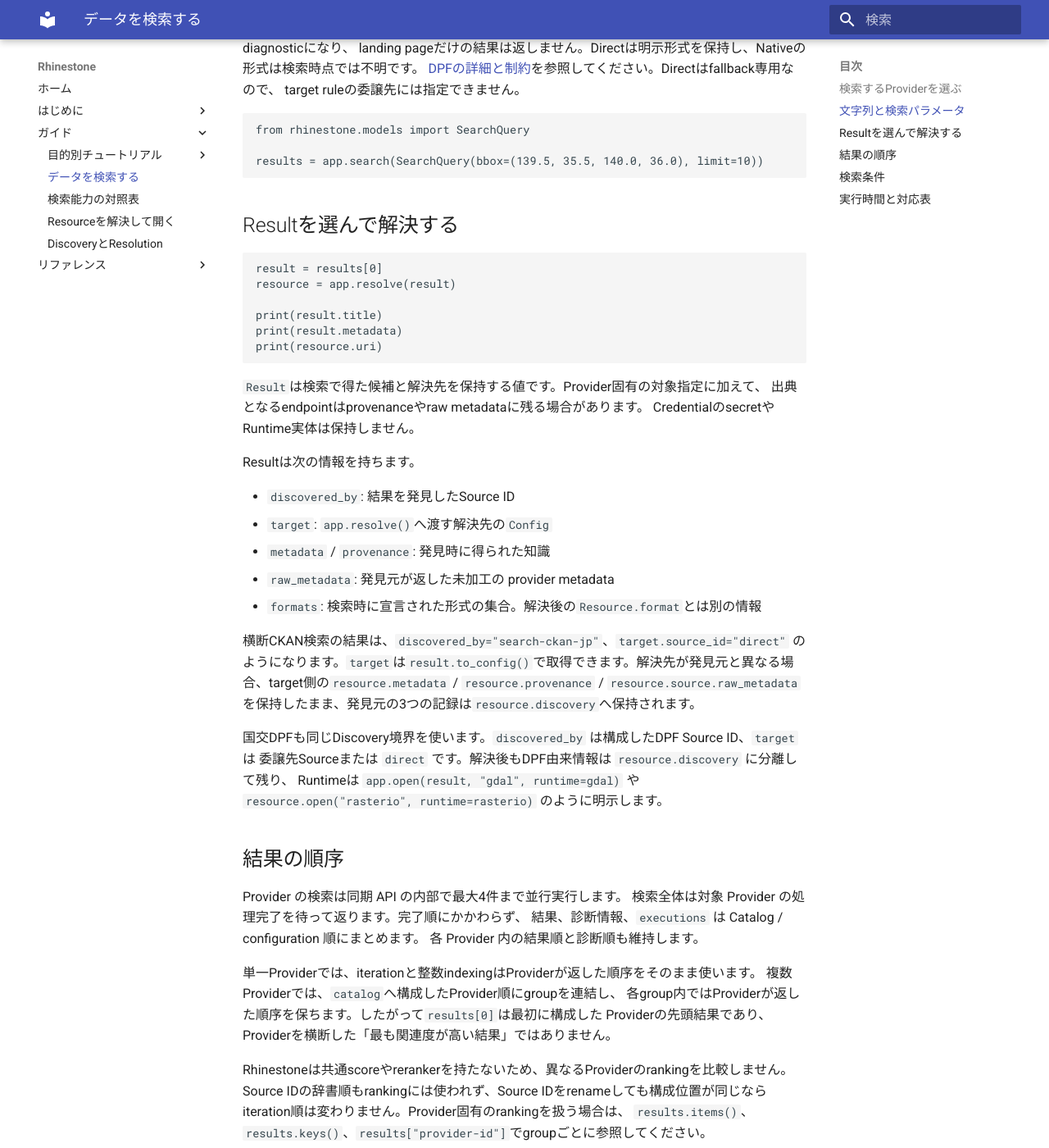
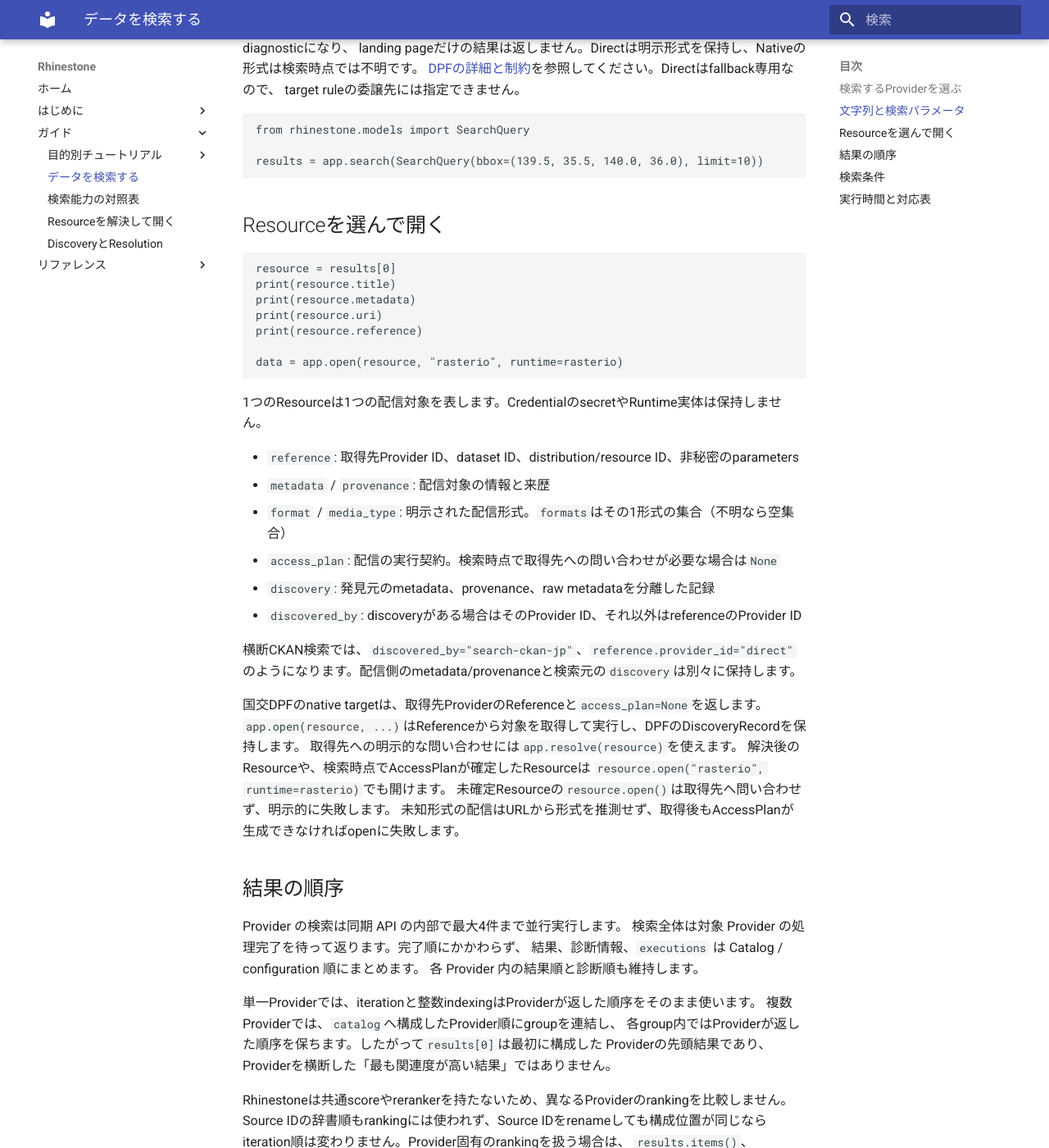
Before and after one commit to u-kitazawa/rhinestone, an MkDocs documentation site: the page built from docs/search.md, in a window 1280 px wide and 1400 px high, scrolled down 3712 px. Shown: the whole window at 82% size. Built offline with MkDocs 1.6.1 and Material for MkDocs 9.7.7, drawn with Linux system fonts in a browser that asks for light colours; some of the changed text lies outside the part shown.

Commit message:
fix: preserve deferred Resource discovery and resolve before open

````diff
--- a/docs/search.md
+++ b/docs/search.md
@@ -115,7 +115,7 @@
 候補形式をRhinestoneが検索後に絞り込みます。post-filter時の`limit`は絞り込み後に適用します。
 URI suffixから形式を推測しません。形式不明の結果を含めるには`Format.UNKNOWN`を明示します。
 ただし、CKAN系のAdapter内照合では、`XLSX`のような非空の未登録形式は
-`Format.UNKNOWN`に一致しません。取得する場合は`format`を省略し、`result.formats`を
+`Format.UNKNOWN`に一致しません。取得する場合は`format`を省略し、`resource.formats`を
 確認してください。Coordinatorによる照合との違いは
 [検索能力の対照表](search-capabilities.md)に記載しています。
 
@@ -130,7 +130,7 @@
 Presetは検索候補集合であり、Runtimeでのopen成功を保証しません。最終判定は解決後のExecution
 Adapterが行います。collection、asset、provider固有の詳細検索は共通引数にしていません。
 
-Coordinatorによる絞り込みは`Result.formats`だけを照合し、raw metadataやURIから形式を
+Coordinatorによる絞り込みは`Resource.formats`だけを照合し、raw metadataやURIから形式を
 補完しません。`limit=None`で取得したProviderの既定範囲を絞るため、指定件数に達するまで
 追加pageを取得するとは限りません。CKAN系はAdapter内で形式を照合し、件数が足りなければ
 次のpackage pageを取得します。検索時に形式を設定しないProviderもあります。
@@ -167,34 +167,37 @@
 results = app.search(SearchQuery(bbox=(139.5, 35.5, 140.0, 36.0), limit=10))
 ```
 
-## Resultを選んで解決する
+## Resourceを選んで開く
 
 ```python
-result = results[0]
-resource = app.resolve(result)
+resource = results[0]
+print(resource.title)
+print(resource.metadata)
+print(resource.uri)
+print(resource.reference)
 
-print(result.title)
-print(result.metadata)
-print(resource.uri)
+data = app.open(resource, "rasterio", runtime=rasterio)
 ```
 
-`Result`は検索で得た候補と解決先を保持する値です。Provider固有の対象指定に加えて、
-出典となるendpointはprovenanceやraw metadataに残る場合があります。
-CredentialのsecretやRuntime実体は保持しません。
+1つのResourceは1つの配信対象を表します。CredentialのsecretやRuntime実体は保持しません。
 
-Resultは次の情報を持ちます。
+- `reference`: 取得先Provider ID、dataset ID、distribution/resource ID、非秘密のparameters
+- `metadata` / `provenance`: 配信対象の情報と来歴
+- `format` / `media_type`: 明示された配信形式。`formats`はその1形式の集合（不明なら空集合）
+- `access_plan`: 配信の実行契約。検索時点で取得先への問い合わせが必要な場合は`None`
+- `discovery`: 発見元のmetadata、provenance、raw metadataを分離した記録
+- `discovered_by`: discoveryがある場合はそのProvider ID、それ以外はreferenceのProvider ID
 
-- `discovered_by`: 結果を発見したSource ID
-- `target`: `app.resolve()`へ渡す解決先の`Config`
-- `metadata` / `provenance`: 発見時に得られた知識
-- `raw_metadata`: 発見元が返した未加工の provider metadata
-- `formats`: 検索時に宣言された形式の集合。解決後の`Resource.format`とは別の情報
+横断CKAN検索では、`discovered_by="search-ckan-jp"`、`reference.provider_id="direct"`
+のようになります。配信側のmetadata/provenanceと検索元の`discovery`は別々に保持します。
 
-横断CKAN検索の結果は、`discovered_by="search-ckan-jp"`、`target.source_id="direct"` のようになります。`target`は`result.to_config()`で取得できます。解決先が発見元と異なる場合、target側の`resource.metadata` / `resource.provenance` / `resource.source.raw_metadata`を保持したまま、発見元の3つの記録は`resource.discovery`へ保持されます。
-
-国交DPFも同じDiscovery境界を使います。`discovered_by` は構成したDPF Source ID、`target` は
-委譲先Sourceまたは `direct` です。解決後もDPF由来情報は `resource.discovery` に分離して残り、
-Runtimeは `app.open(result, "gdal", runtime=gdal)` や `resource.open("rasterio", runtime=rasterio)` のように明示します。
+国交DPFのnative targetは、取得先ProviderのReferenceと`access_plan=None`を返します。
+`app.open(resource, ...)`はReferenceから対象を取得して実行し、DPFのDiscoveryRecordを保持します。
+取得先への明示的な問い合わせには`app.resolve(resource)`を使えます。
+解決後のResourceや、検索時点でAccessPlanが確定したResourceは
+`resource.open("rasterio", runtime=rasterio)`でも開けます。
+未確定Resourceの`resource.open()`は取得先へ問い合わせず、明示的に失敗します。
+未知形式の配信はURLから形式を推測せず、取得後もAccessPlanが生成できなければopenに失敗します。
 
 ## 結果の順序
 
@@ -217,7 +220,7 @@
 
 各Sourceは対応する条件だけを受け取ります。例えば`text`に対応するCKANと`bbox`に対応するSTACを構成している場合、両方を指定しても検索全体は失敗せず、各Sourceへ理解できる条件だけが渡されます。
 
-STAC検索では、`data` roleのassetが0件または複数件のItemを暗黙選択せず、Item単位でスキップします。`SearchResults.diagnostics`の`reason="item_skipped"`、`resource_identifier`、`detail`から対象Itemと理由を確認できます。
+STAC検索では、`data` roleのassetをそれぞれ別Resourceへ展開します。対象assetがないItemや不正な配信metadataはスキップします。`SearchResults.diagnostics`の`reason="item_skipped"`、`resource_identifier`、`detail`から対象Itemと理由を確認できます。
 
 適用されなかった条件は`results.diagnostics`で確認できます。
 
@@ -235,10 +238,6 @@
 
 Providerの通信・metadata取得・response解釈に失敗した場合は、失敗したSourceだけを隔離し、他のSourceの検索結果を返します。この場合は`reason="provider_failure"`となり、`failure_type`に`metadata`または`response`が入ります。検索に必要なCredentialが未登録の場合も同様に隔離し、`failure_type="credential"`を返します。これにより、APIキーを設定していない組み込みSourceがあっても、他のSourceの横断検索は継続します。Provider障害の診断には例外メッセージやtracebackを含めません。全Sourceがこの種の障害になった場合も、空の`SearchResults`と診断を返します。一方、検索クエリの検証失敗、Credential factoryの故障、予期しないプログラムエラーはProvider障害として握りつぶしません。
 
-検索結果は`app.resolve(result)`で直接Resourceへ解決できます。`app.search()`が返したResultでは
-`result.resolve()`も同じResourceを返し、発見元と解決先が異なる場合も両側のmetadata、raw metadata、
-provenanceを保持します。`result.to_config()`は内部パイプラインを調査する高度なAPIです。
-
 ## 実行時間と対応表
 
 `results.executions` は実行した Provider ごとの `source_id`、`elapsed_ms`、`result_count` を
````
Also changed, not shown: 2 other files.
